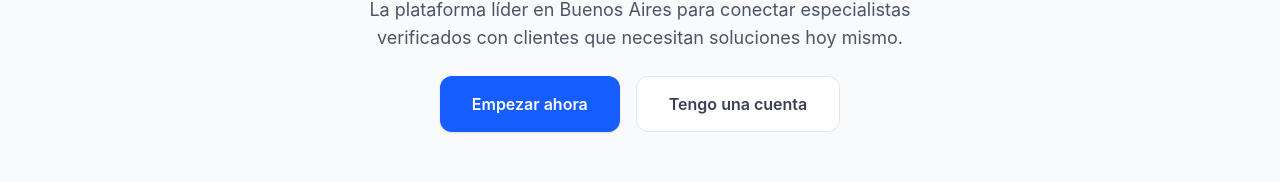
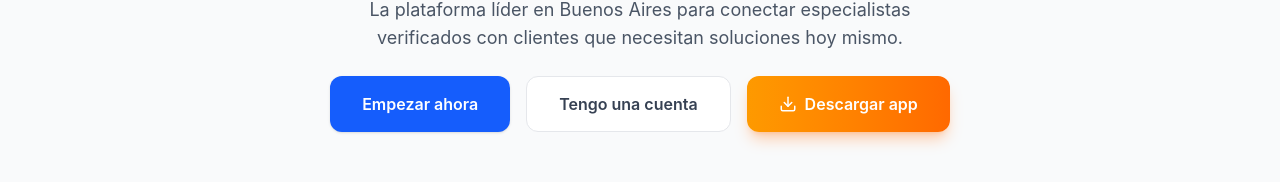
Before and after one commit to mosstro7/michambaWebApp, a React (Vite) app: page / in a window 1280 px wide. Shown: the part 244-426 px from the top of the page. Built offline with nearby package versions, Linux system fonts and the light colour scheme; no server answers.

Commit message:
feat(ui): boton iniciar chat y descarga de app

```diff
--- a/src/pages/ContactArea.tsx
+++ b/src/pages/ContactArea.tsx
@@ -110,7 +110,7 @@ function SpecialistChatRow({ chat }: { chat: Chat }) {
             <p className="text-sm text-gray-400 truncate">{ultimoMensaje || 'Sin mensajes aún'}</p>
           </div>
           <div className="flex items-center gap-1 text-sm text-teal-600 font-medium flex-shrink-0">
-            Ir al chat
+            Abrir chat
             <ArrowRight size={16} />
           </div>
         </div>
--- a/src/pages/Landing.tsx
+++ b/src/pages/Landing.tsx
@@ -3,7 +3,7 @@ import { Button } from '@/components/ui/Button';
 import { Card } from '@/components/ui/Card';
 import { CategoryIcon } from '@/components/ui/CategoryIcon';
 import { CATEGORIES } from '@/data/mockData';
-import { CheckCircle, ShieldCheck, Zap, Users } from 'lucide-react';
+import { CheckCircle, ShieldCheck, Zap, Users, Download } from 'lucide-react';
 import { motion } from 'motion/react';
 
 export function Landing() {
@@ -40,6 +40,19 @@ export function Landing() {
               Tengo una cuenta
             </Button>
           </Link>
+          <a
+            href="https://github.com/mosstro7/michambaWebApp/releases/latest"
+            target="_blank"
+            rel="noopener noreferrer"
+          >
+            <Button
+              size="lg"
+              leftIcon={<Download size={18} />}
+              className="w-full sm:w-auto bg-gradient-to-r from-amber-500 to-orange-500 hover:from-amber-600 hover:to-orange-600 border-none shadow-lg shadow-orange-500/30"
+            >
+              Descargar app
+            </Button>
+          </a>
         </motion.div>
       </section>
 
--- a/src/pages/MyJobs.tsx
+++ b/src/pages/MyJobs.tsx
@@ -194,7 +194,7 @@ function ChatJobCard({ chat }: { chat: Chat }) {
         </div>
 
         <div className="mt-3 pt-3 border-t border-gray-50 flex items-center justify-between text-sm text-gray-500">
-          <span>Ir al chat</span>
+          <span>Abrir chat</span>
           <ArrowRight size={16} className="text-teal-600" />
         </div>
       </Card>
--- a/src/pages/OrderDetail.tsx
+++ b/src/pages/OrderDetail.tsx
@@ -357,7 +357,7 @@ export function OrderDetail() {
                     leftIcon={<MessageCircle size={18} />}
                     onClick={goToChat}
                   >
-                    Ir al Chat
+                    Abrir chat
                   </Button>
                   {chatError && (
                     <p className="text-xs text-red-600 mt-2 text-center">{chatError}</p>
@@ -697,7 +697,7 @@ function EditProposalModal({
               leftIcon={<MessageCircle size={18} />}
               onClick={onGoToChat}
             >
-              Ir al Chat
+              Abrir chat
             </Button>
           </div>
         ) : (
@@ -995,7 +995,7 @@ function ProposalCard({
               disabled={isStartingChat}
               onClick={handleChat}
             >
-              {existingChat ? 'Ir al Chat' : 'Iniciar chat'}
+              {existingChat ? 'Abrir chat' : 'Iniciar chat'}
             </Button>
           </div>
         </>
```
